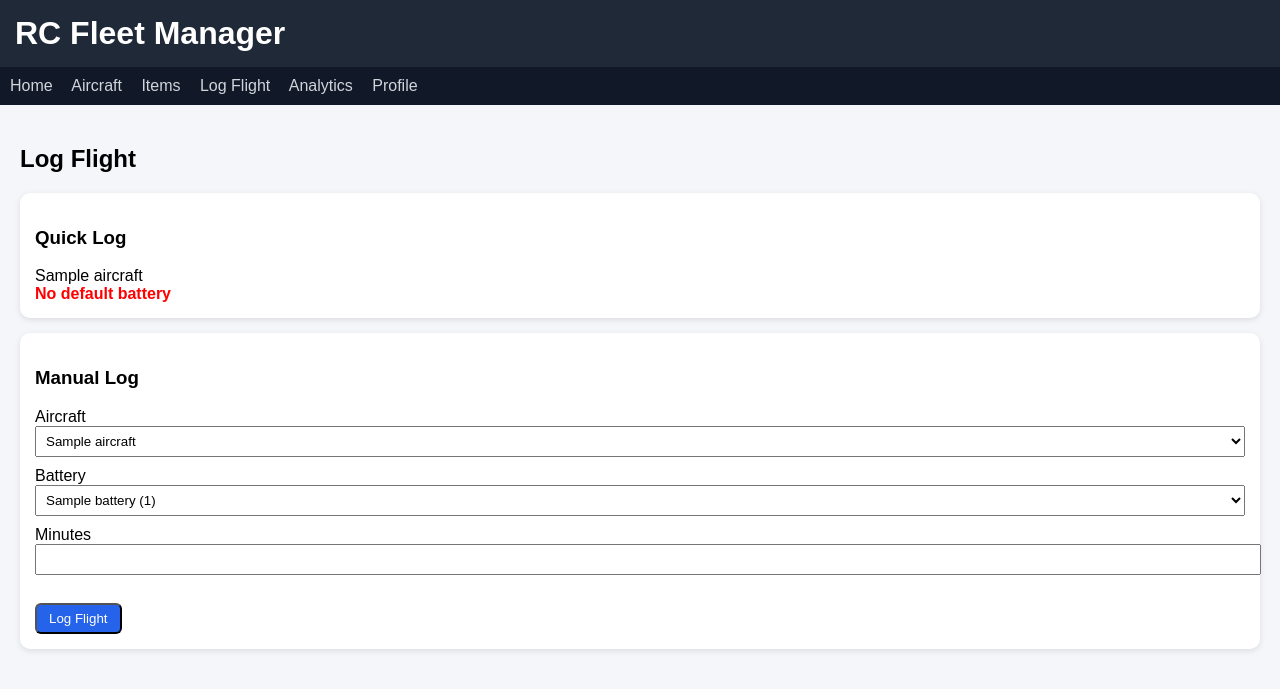
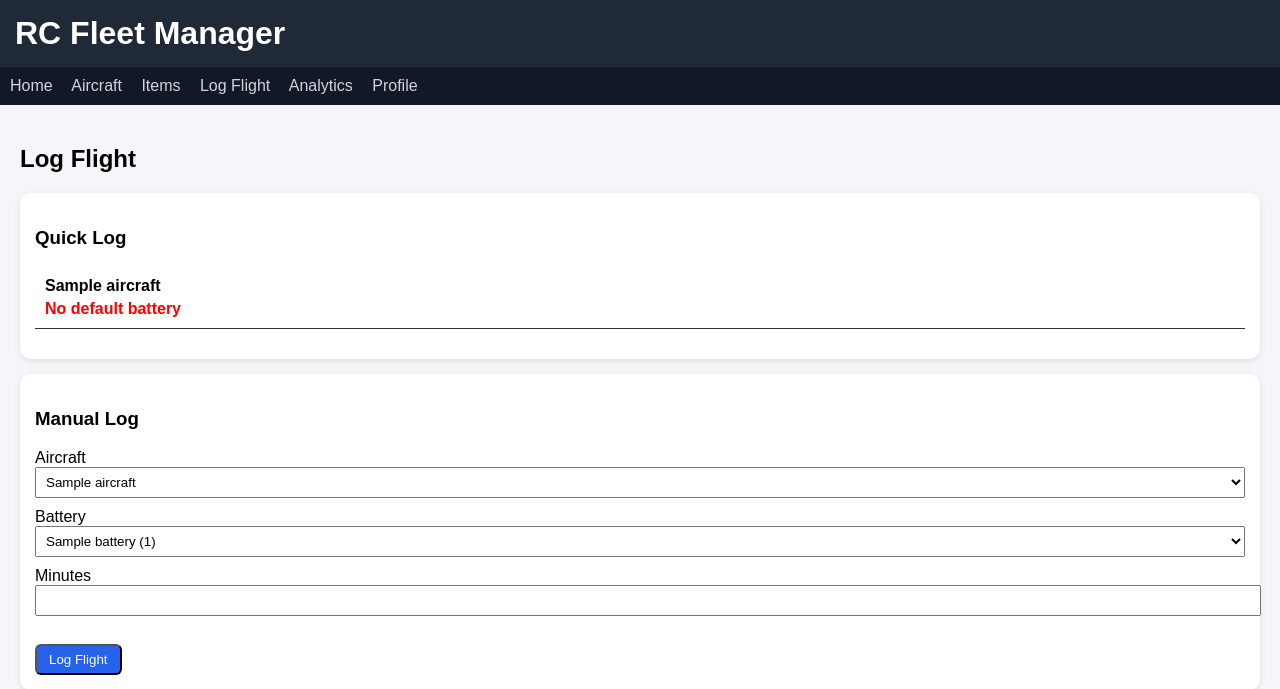
Before and after one commit to etiamsurgo/rc_inventory, a Flask app: page /log_flight in a window 1280 px wide. Shown: the top 689 px of the page. Run offline with Flask 3, Linux system fonts and the light colour scheme; tables that the repository leaves empty hold one stand-in row (values such as "Sample post").

Commit message:
Log styles

```diff
--- a/static/style.css
+++ b/static/style.css
@@ -67,3 +67,23 @@ input, select, textarea {
     color: red;
     font-weight: bold;
 }
+
+.quick-row {
+    margin-bottom: 15px;
+    padding: 10px;
+    border-bottom: 1px solid #333;
+}
+
+.quick-title {
+    font-weight: bold;
+    margin-bottom: 5px;
+}
+
+.quick-buttons .btn {
+    margin-right: 5px;
+    padding: 8px 12px;
+}
+
+.warning {
+    color: red;
+}
```
